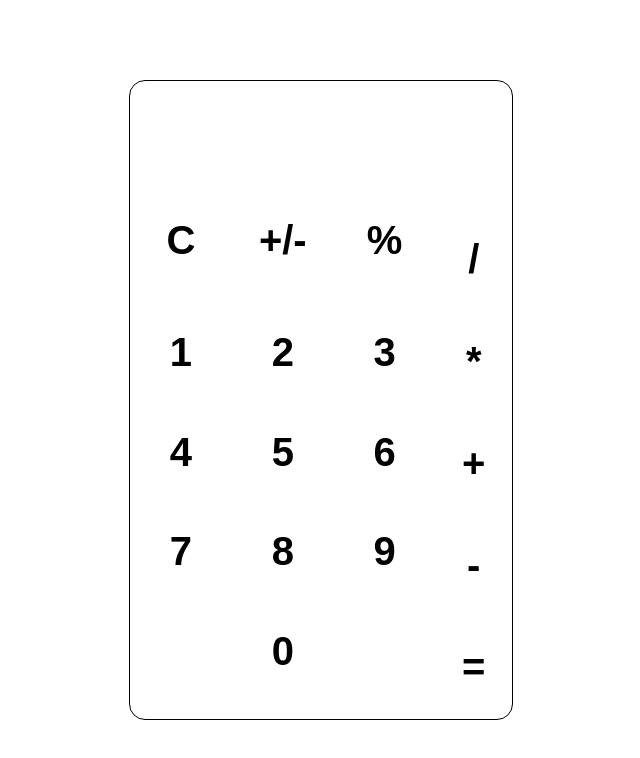
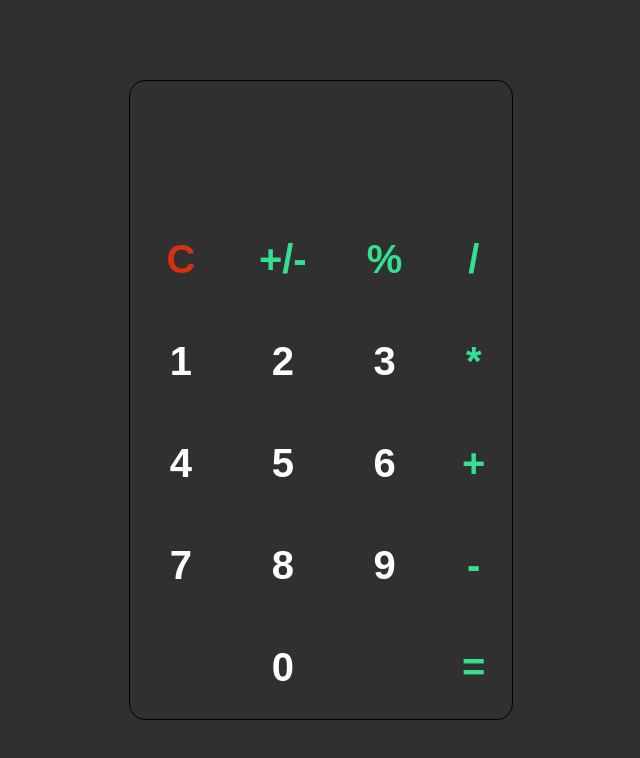
Before and after one commit to meivinay/react-calculator, a React (Create React App) app: page / in a window 1280 px wide. Shown: the top 758 px of the page, without its empty margins (319-959 px from the left). Built offline with nearby package versions, Linux system fonts and the light colour scheme.

Commit message:
changed UI

```diff
--- a/src/style.css
+++ b/src/style.css
@@ -1,3 +1,8 @@
+:root{
+    --bgColorNighMode: #424242x ;
+    --fontColorNightMode: #35df90;
+}
+
 *{
     box-sizing: border-box;
 
@@ -12,12 +17,28 @@ body{
     display: flex;
     justify-content: center;
     align-items: center;
+    background-color: #303030;
 }
 .calculator-container{
     height: 80%;
     width: 30%;
     border: 1px solid;
     border-radius: 1rem;
+}
+button{
+    height: 4rem;
+    width: 4rem;
+    min-height: 4rem;
+    min-width: 4rem;
+    outline: none;
+    border: none;
+    font-weight: bold;
+    background-color: var(--bgColorNighMode);
+    /* text-align: center; */
+    font-size: 2.5rem;
+    border-radius: 1rem;
+    color: var(--fontColorNightMode);
+
 }
 .header{
     height: 20%;
@@ -27,6 +48,8 @@ body{
     height: 50%;
     width: 100%;
     text-align: end;
+    font-size: 4rem;
+    color: white;
 }
 
 .keypad-container{
@@ -35,7 +58,7 @@ body{
     display: flex;
     flex-direction: row;
     border-radius: 1rem;
-    /* background-color: black; */
+    background-color: var(--bgColorNighMode);
 }
 .keypad-row{
 display: flex;
@@ -49,12 +72,15 @@ width: 20%;
 justify-content: space-around;
 }
 .operand-container{
-height: 85%;
+height: 80%;
 width: 100%;
 display: flex;
 flex-direction: column;
 align-items: center;
-justify-content: space-evenly;
+justify-content: space-around;
+}
+.operand-container button{
+    color:#fff;
 }
 #row-1,#row-2,#row-3{
     height: 4rem;
@@ -74,30 +100,23 @@ justify-content: space-evenly;
 .horizontal-operators{
     display: flex;
     justify-content: space-around;
+    align-items: center;
     width: 100%;
-    height: 15%;
+    height: 20%;
 }
-button{
-    height: 4rem;
-    width: 4rem;
-    min-height: 4rem;
-    min-width: 4rem;
-    outline: none;
-    border: none;
-    font-weight: bold;
-    background-color: white;
-    /* text-align: center; */
-    font-size: 2.5rem;
-}
+
 .operator:hover{
-    background-color: rgb(78, 224, 205);
+   box-shadow: 0 5px 10px rgba(41, 241, 195, 1);
+    background-color: #d8faea;
 }
 .operand-container button:hover{
-    background-color: rgb(206, 206, 206);
+    background-color: rgba(255, 255, 255, 0.08);
 }
 #reset{
     font-weight: bold;
+    color:#d7300f;
 }
 #reset:hover{
-    background-color: rgb(228, 120, 19);
+    box-shadow: 0 5px 15px #f09b8a;
+    background-color: #e6bbb3 ;
 }
```
